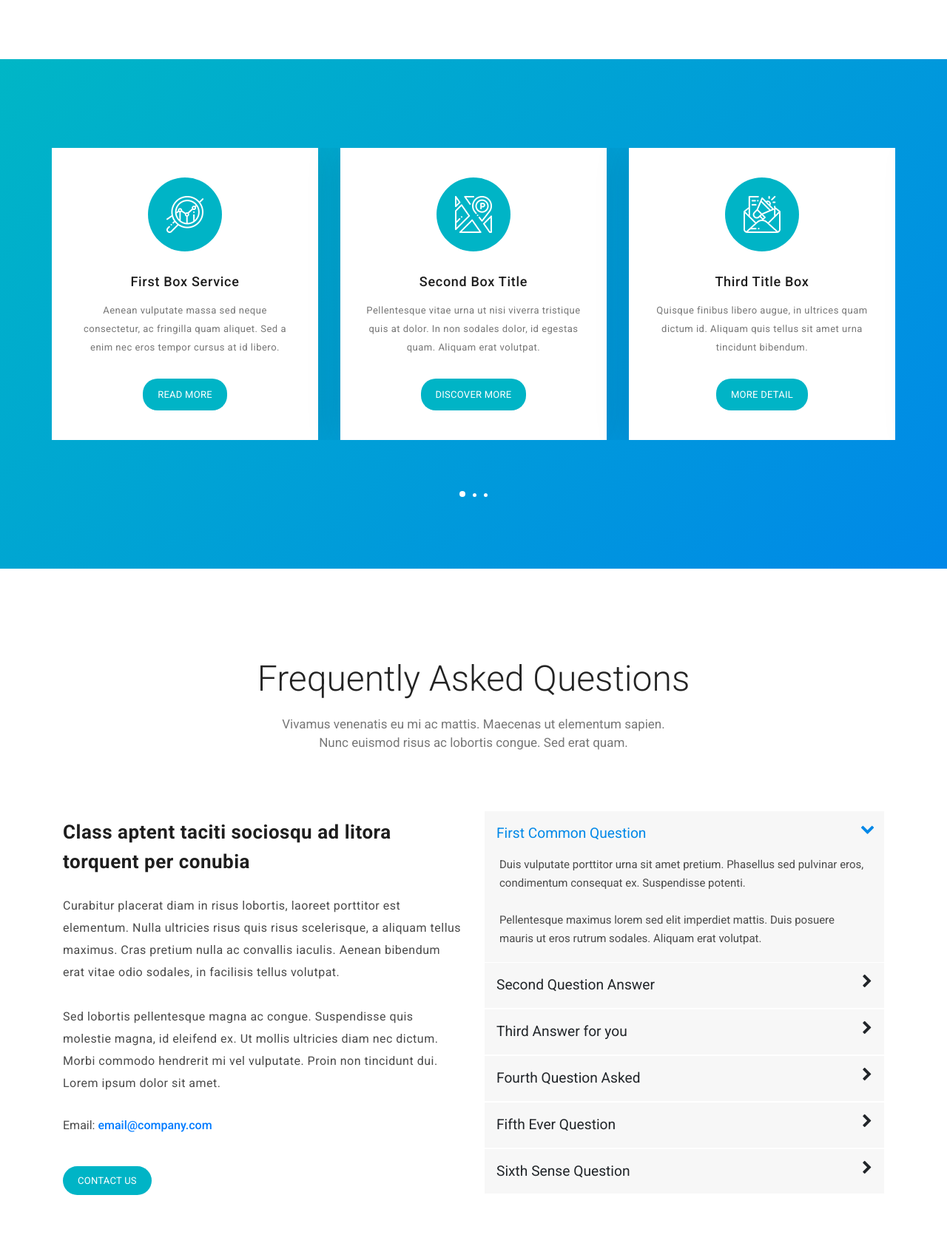
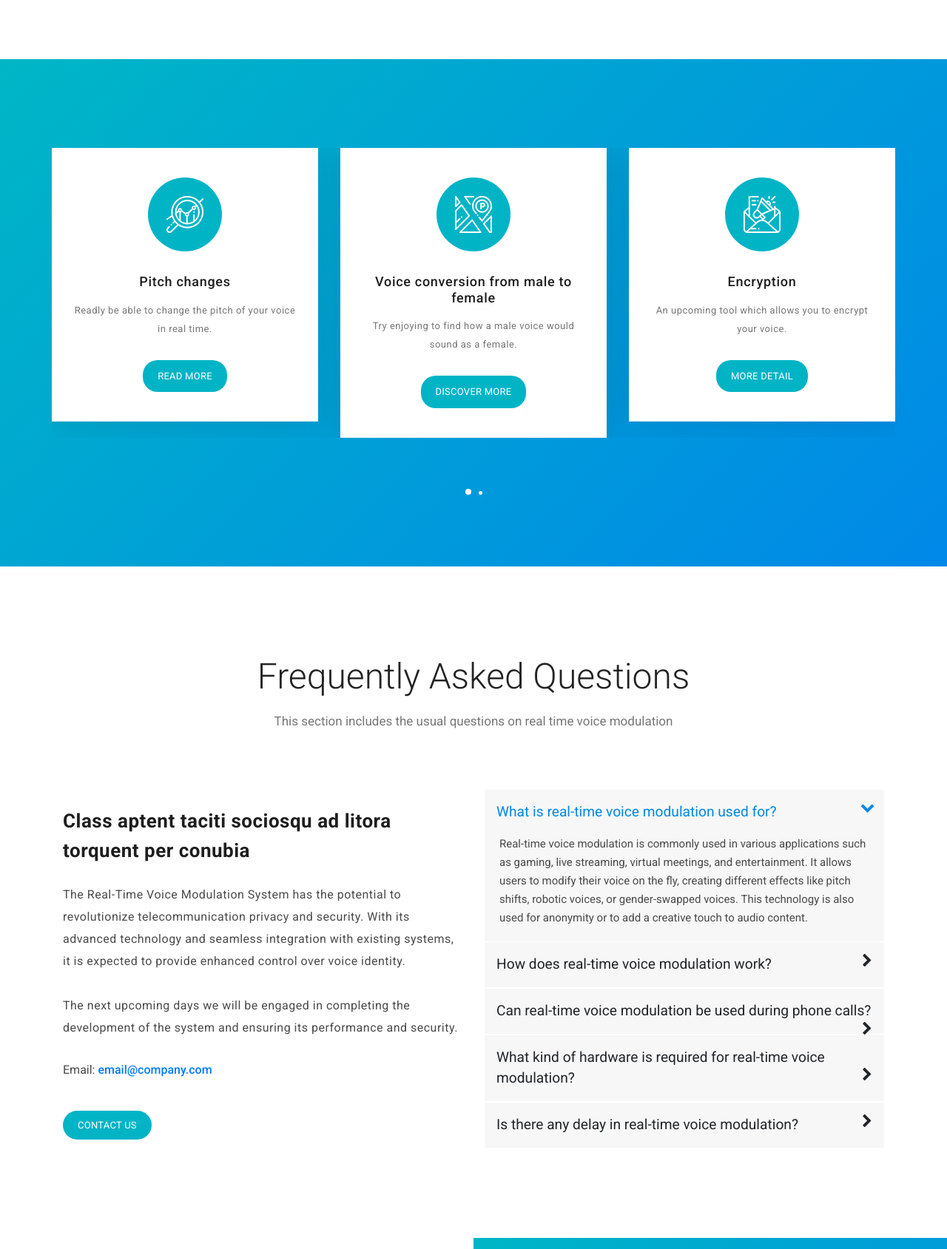
Before and after one commit to AnjaliRawatAR/Jovac-real-time-voice-modulation, a Python web app: template templates/index.html in a window 1280 px wide. Shown: the part 2308-3997 px from the top of the page at 74% size. Run offline with Jinja, Linux system fonts and the light colour scheme; the template is opened without the code that fills it, so the values that code supplies are empty; grey boxes are pictures that could not be loaded.

Commit message:
index changes para

```diff
--- a/templates/index.html
+++ b/templates/index.html
@@ -178,35 +178,35 @@ https://templatemo.com/tm-537-art-factory
                         <div class="icon">
                             <i><img src="../static/images/service-icon-01.png" alt=""></i>
                         </div>
-                        <h5 class="service-title">First Box Service</h5>
-                        <p>Aenean vulputate massa sed neque consectetur, ac fringilla quam aliquet. Sed a enim nec eros tempor cursus at id libero.</p>
+                        <h5 class="service-title">Pitch changes</h5>
+                        <p>Readly be able to change the pitch of your voice in real time.</p>
                         <a href="#" class="main-button">Read More</a>
                     </div>
                     <div class="item service-item">
                         <div class="icon">
                             <i><img src="../static/images/service-icon-02.png" alt=""></i>
                         </div>
-                        <h5 class="service-title">Second Box Title</h5>
-                        <p>Pellentesque vitae urna ut nisi viverra tristique quis at dolor. In non sodales dolor, id egestas quam. Aliquam erat volutpat. </p>
+                        <h5 class="service-title">Voice conversion from male to female</h5>
+                        <p>Try enjoying to find how a male voice would sound as a female.</p>
                         <a href="#" class="main-button">Discover More</a>
                     </div>
                     <div class="item service-item">
                         <div class="icon">
                             <i><img src="../static/images/service-icon-03.png" alt=""></i>
                         </div>
-                        <h5 class="service-title">Third Title Box</h5>
-                        <p>Quisque finibus libero augue, in ultrices quam dictum id. Aliquam quis tellus sit amet urna tincidunt bibendum.</p>
+                        <h5 class="service-title">Encryption</h5>
+                        <p>An upcoming tool which allows you to encrypt your voice.</p>
                         <a href="#" class="main-button">More Detail</a>
                     </div>
                     <div class="item service-item">
                         <div class="icon">
                             <i><img src="../static/images/service-icon-02.png" alt=""></i>
                         </div>
-                        <h5 class="service-title">Fourth Service Box</h5>
-                        <p>Fusce sollicitudin feugiat risus, tempus faucibus arcu blandit nec. Duis auctor dolor eu scelerisque vestibulum.</p>
+                        <h5 class="service-title">Distortion</h5>
+                        <p>Try to distort your voice in real time</p>
                         <a href="#" class="main-button">Read More</a>
                     </div>
-                    <div class="item service-item">
+                    <!-- <div class="item service-item">
                         <div class="icon">
                             <i><img src="../static/images/service-icon-01.png" alt=""></i>
                         </div>
@@ -229,7 +229,7 @@ https://templatemo.com/tm-537-art-factory
                         <h5 class="service-title">Seventh Title Box</h5>
                         <p>Sed a consequat velit. Morbi lectus sapien, vestibulum et sapien sit amet, ultrices malesuada odio. Donec non quam.</p>
                         <a href="#" class="main-button">Read More</a>
-                    </div>
+                    </div> -->
                 </div>
             </div>
         </div>
@@ -249,7 +249,7 @@ https://templatemo.com/tm-537-art-factory
                 </div>
                 <div class="offset-lg-3 col-lg-6">
                     <div class="section-heading">
-                        <p>Vivamus venenatis eu mi ac mattis. Maecenas ut elementum sapien. Nunc euismod risus ac lobortis congue. Sed erat quam.</p>
+                        <p>This section includes the usual questions on real time voice modulation</p>
                     </div>
                 </div>
             </div>
@@ -259,8 +259,8 @@ https://templatemo.com/tm-537-art-factory
                 <div class="left-text col-lg-6 col-md-6 col-sm-12">
                     <h5>Class aptent taciti sociosqu ad litora torquent per conubia</h5>
                     <div class="accordion-text">
-                        <p>Curabitur placerat diam in risus lobortis, laoreet porttitor est elementum. Nulla ultricies risus quis risus scelerisque, a aliquam tellus maximus. Cras pretium nulla ac convallis iaculis. Aenean bibendum erat vitae odio sodales, in facilisis tellus volutpat.</p>
-                        <p>Sed lobortis pellentesque magna ac congue. Suspendisse quis molestie magna, id eleifend ex. Ut mollis ultricies diam nec dictum. Morbi commodo hendrerit mi vel vulputate. Proin non tincidunt dui. Lorem ipsum dolor sit amet.</p>
+                        <p>The Real-Time Voice Modulation System has the potential to revolutionize telecommunication privacy and security. With its advanced technology and seamless integration with existing systems, it is expected to provide enhanced control over voice identity.</p>
+                        <p>The next upcoming days we will be engaged in completing the development of the system and ensuring its performance and security.</p>
                         <span>Email: <a href="#">email@company.com</a><br></span>
                         <a href="#contact-us" class="main-button">Contact Us</a>
                     </div>
@@ -269,80 +269,71 @@ https://templatemo.com/tm-537-art-factory
                     <div class="accordions is-first-expanded">
                         <article class="accordion">
                             <div class="accordion-head">
-                                <span>First Common Question</span>
+                                <span>What is real-time voice modulation used for?</span>
                                 <span class="icon">
                                     <i class="icon fa fa-chevron-right"></i>
                                 </span>
                             </div>
                             <div class="accordion-body">
                                 <div class="content">
-                                    <p>Duis vulputate porttitor urna sit amet pretium. Phasellus sed pulvinar eros, condimentum consequat ex. Suspendisse potenti.
-                                    <br><br>
-                                    Pellentesque maximus lorem sed elit imperdiet mattis. Duis posuere mauris ut eros rutrum sodales. Aliquam erat volutpat.</p>
+                                    <p> Real-time voice modulation is commonly used in various applications such as gaming, live streaming, virtual meetings, and entertainment. It allows users to modify their voice on the fly, creating different effects like pitch shifts, robotic voices, or gender-swapped voices. This technology is also used for anonymity or to add a creative touch to audio content.
+                                    </p>
                                 </div>
                             </div>
                         </article>
                         <article class="accordion">
                             <div class="accordion-head">
-                                <span>Second Question Answer</span>
+                                <span>How does real-time voice modulation work? </span>
                                 <span class="icon">
                                     <i class="icon fa fa-chevron-right"></i>
                                 </span>
                             </div>
                             <div class="accordion-body">
                                 <div class="content">
-                                    <p>Sed odio elit, cursus sed consequat at, rutrum eget augue. Cras ac eros iaculis, tempor quam sit amet, scelerisque mi. Quisque eu risus eget nunc porttitor vestibulum at a ante.
-                                    <br><br>
-                                    Praesent ut placerat turpis, vel pellentesque dolor. Sed rutrum eleifend tortor, eu luctus orci sagittis in. In blandit fringilla mollis.</p>
+                                    <p>Real-time voice modulation uses signal processing techniques to manipulate the sound waves of the speaker's voice. By applying algorithms that alter pitch, tone, speed, or timbre, the system changes the voice characteristics instantly. These modifications occur with minimal latency, making the changes appear seamless to both the speaker and the listener.</p>
                                 </div>
                             </div>
                         </article>
                         <article class="accordion">
                             <div class="accordion-head">
-                                <span>Third Answer for you</span>
+                                <span>Can real-time voice modulation be used during phone calls? </span>
                                 <span class="icon">
                                     <i class="icon fa fa-chevron-right"></i>
                                 </span>
                             </div>
                             <div class="accordion-body">
                                 <div class="content">
-                                    <p>Proin feugiat ante ut vulputate rutrum. Nam quis erat turpis. Nullam maximus pharetra lorem, eu condimentum est iaculis ut. Pellentesque mattis ultrices dignissim.
-                                    <br><br>
-                                    Etiam et enim finibus, feugiat massa efficitur, finibus sapien. Sed cursus lacus quis arcu scelerisque, eget ornare risus maximus. Aenean non lectus id odio rhoncus pharetra.</p>
+                                    <p>Yes, real-time voice modulation can be used during phone calls if supported by the software or hardware being used. Many apps and devices allow users to change their voice in real-time during calls, offering voice effects ranging from simple pitch shifts to more complex alterations, such as robotic or cartoon-like voices.</p>
                                 </div>
                             </div>
                         </article>
                         <article class="accordion">
                             <div class="accordion-head">
-                                <span>Fourth Question Asked</span>
+                                <span>What kind of hardware is required for real-time voice modulation? </span>
                                 <span class="icon">
                                     <i class="icon fa fa-chevron-right"></i>
                                 </span>
                             </div>
                             <div class="accordion-body">
                                 <div class="content">
-                                    <p>Phasellus eu purus ornare, eleifend orci nec, egestas nulla. Sed sed aliquet sapien. Proin placerat, ipsum eu posuere blandit, tellus quam consectetur nisi, id sollicitudin diam ex at nisi.
-                                    <br><br>
-                                    Aenean fermentum eget turpis egestas semper. Sed finibus mollis venenatis. Praesent at sem in massa iaculis pharetra.</p>
+                                    <p>Real-time voice modulation generally does not require special hardware beyond a standard microphone and speakers or headphones. However, having a good quality microphone and sound card can improve the clarity and quality of the modulation. The main component is the software that processes and modifies the voice in real time.</p>
                                 </div>
                             </div>
                         </article>
                         <article class="accordion">
                             <div class="accordion-head">
-                                <span>Fifth Ever Question</span>
+                                <span>Is there any delay in real-time voice modulation?</span>
                                 <span class="icon">
                                     <i class="icon fa fa-chevron-right"></i>
                                 </span>
                             </div>
                             <div class="accordion-body">
                                 <div class="content">
-                                    <p>Quisque aliquet ipsum ut magna rhoncus, euismod lacinia elit rhoncus. Sed sapien elit, mollis ut ultricies quis, fermentum nec ante.
-                                    <br><br>
-                                    Sed nec ex nec tortor fermentum sollicitudin id ut ligula. Ut sagittis rutrum lectus, non sagittis ante euismod eu. </p>
+                                    <p>Real-time voice modulation aims to have minimal latency so that the speaker’s voice changes almost instantly. While there may be a slight delay due to processing time, it is typically so small that it goes unnoticed by both the speaker and the listener. Advanced algorithms and fast processors help keep this delay to a minimum.</p>
                                 </div>
                             </div>
                         </article>
-                        <article class="accordion">
+                        <!-- <article class="accordion">
                             <div class="accordion-head">
                                 <span>Sixth Sense Question</span>
                                 <span class="icon">
@@ -354,7 +345,7 @@ https://templatemo.com/tm-537-art-factory
                                     <p>Suspendisse potenti. Ut dapibus leo ut massa vulputate semper. Pellentesque maximus lorem sed elit imperdiet mattis. Duis posuere mauris ut eros rutrum sodales. Aliquam erat volutpat.</p>
                                 </div>
                             </div>
-                        </article>
+                        </article> -->
                     </div>
                 </div>
             </div>
@@ -376,7 +367,7 @@ https://templatemo.com/tm-537-art-factory
                            3. Click "Share" and choose "Embed map" tab
                            4. Copy only URL and paste it within the src="" field below
                     -->
-                    <iframe src="https://www.google.com/maps/embed?pb=!1m18!1m12!1m3!1d1197183.8373802372!2d-1.9415093691103689!3d6.781986417238027!2m3!1f0!2f0!3f0!3m2!1i1024!2i768!4f13.1!3m3!1m2!1s0xfdb96f349e85efd%3A0xb8d1e0b88af1f0f5!2sKumasi+Central+Market!5e0!3m2!1sen!2sth!4v1532967884907" width="100%" height="500px" frameborder="0" style="border:0" allowfullscreen></iframe>
+                    <iframe src="https://www.google.com/maps/embed?pb=!1m14!1m12!1m3!1d94650.64419313944!2d77.57296231986417!3d27.626604959086464!2m3!1f0!2f0!3f0!3m2!1i1024!2i768!4f13.1!5e0!3m2!1sen!2sin!4v1725617907421!5m2!1sen!2sin" width="600" height="450" style="border:0;" allowfullscreen="" loading="lazy" referrerpolicy="no-referrer-when-downgrade"></iframe>
                     </div>
                 </div>
                 <!-- ***** Contact Map End ***** -->
```
